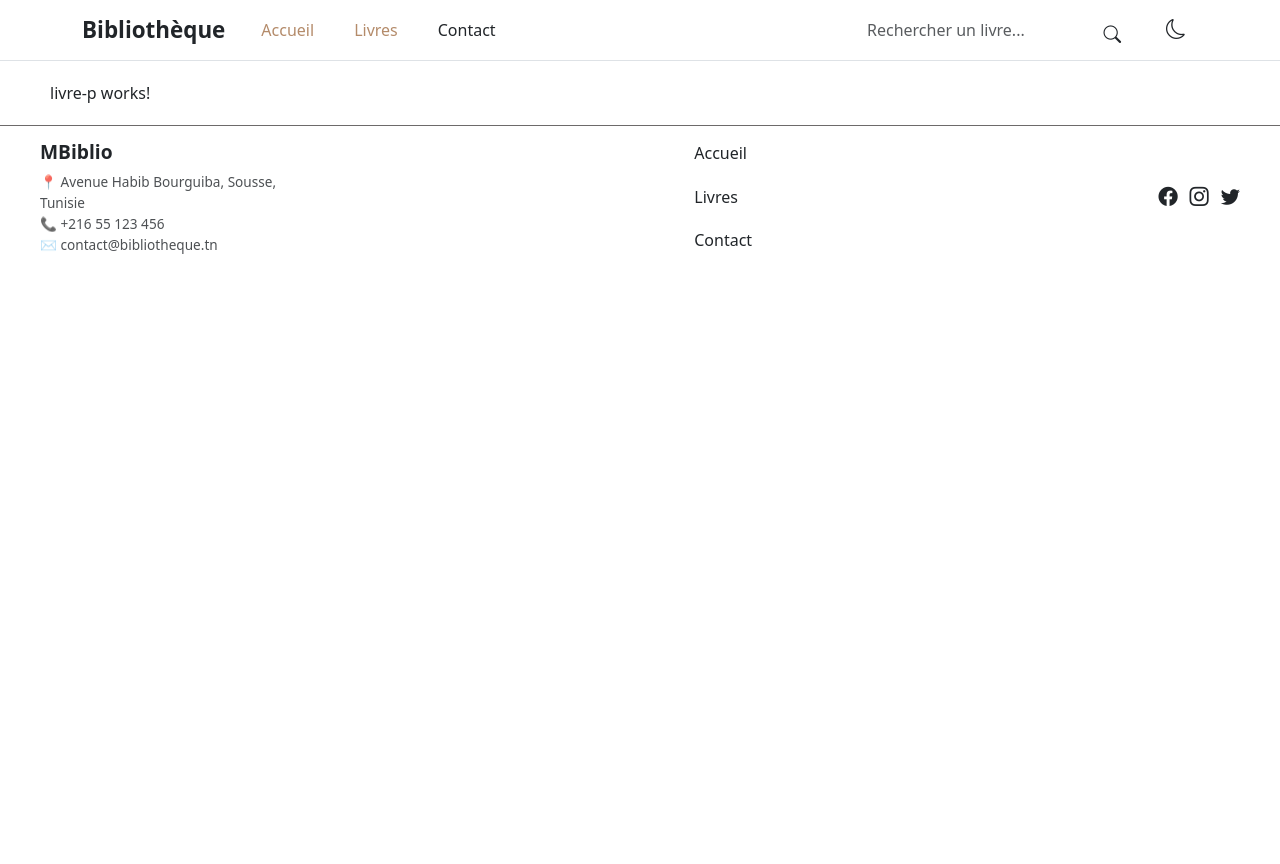
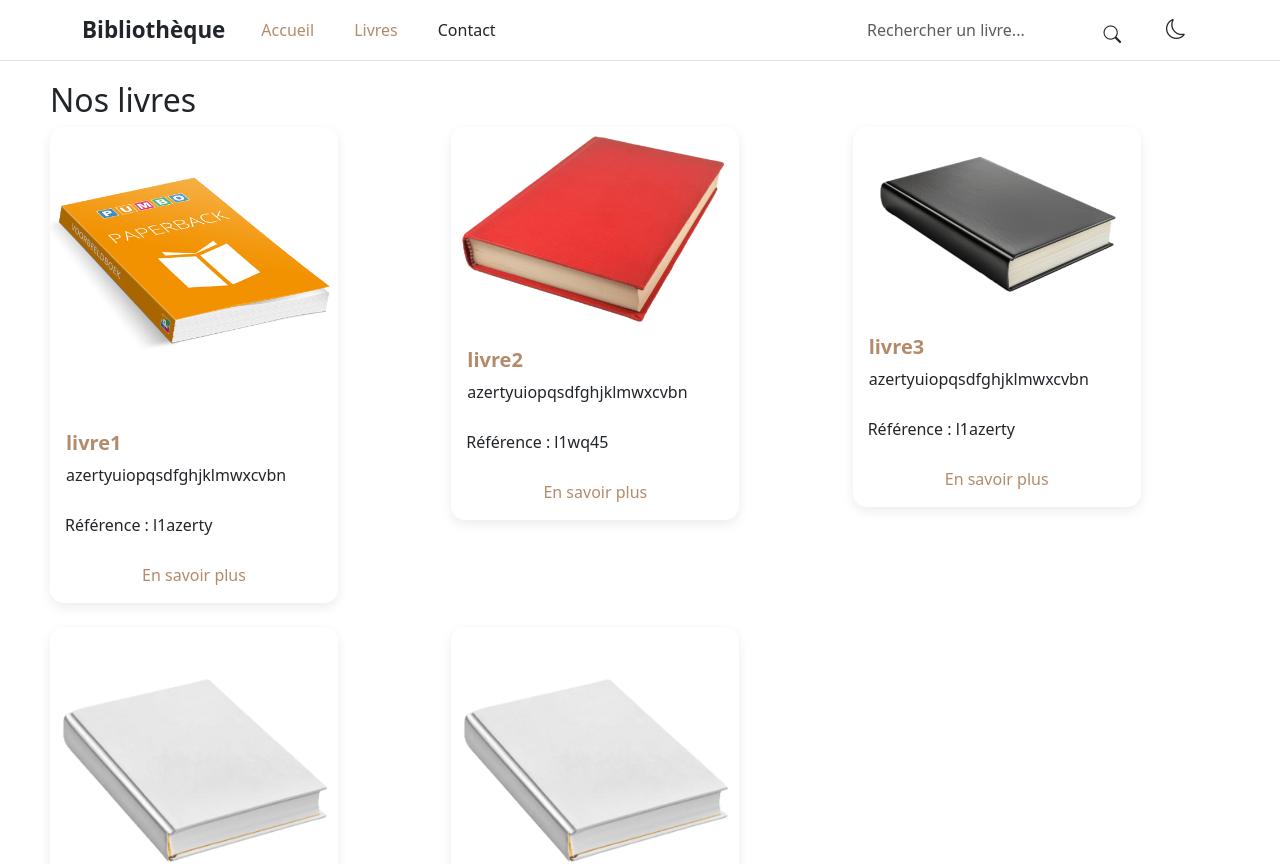
Before and after one commit to AhmedMB02/Biblio, an Angular app: page /livres in a window 1280 px wide. Shown: the top 864 px of the page. Before the commit the page ends 800 px from the top, so only its background shows below. Built offline with nearby package versions, Linux system fonts and the light colour scheme.

Commit message:
MaJ d'ajout des card dans le component livre

```diff
--- a/src/app/app.html
+++ b/src/app/app.html
@@ -1,9 +1,5 @@
 <app-header></app-header>
 <body>
-
     <router-outlet></router-outlet>
-
-
 </body>
-
-   <app-footer></app-footer>
+<app-footer></app-footer>
--- a/src/app/app.routes.ts
+++ b/src/app/app.routes.ts
@@ -6,7 +6,7 @@ import { LivreCard } from './livre-card/livre-card';
 
 export const routes: Routes = [
     {path : '',component:Home},
-    {path : 'contact',component:LivreCard},
+    {path : 'contact',component:Contact},
     {path : 'livres' , component:LivreP},
 
 ];
--- a/src/app/data/livre.data.ts
+++ b/src/app/data/livre.data.ts
@@ -1,34 +1,34 @@
 import { Livre } from "../model/livre.model";
 
-export const LIVRES : Livre[] = [
+export const BOOKS : Livre[] = [
     {
         ref : "l1azerty",
         titre : "livre1",
-        imagesrc : "public/assets/images/livre1",
+        imagesrc : "assets/images/livre1.png",
         description :"azertyuiopqsdfghjklmwxcvbn"
     },
     {
         ref : "l1wq45",
         titre : "livre2",
-        imagesrc : "public/assets/images/livre2",
+        imagesrc : "assets/images/livre2.png",
         description :"azertyuiopqsdfghjklmwxcvbn"
     },
     {
         ref : "l1azerty",
         titre : "livre3",
-        imagesrc : "public/assets/images/livre3",
+        imagesrc : "assets/images/livre3.png",
         description :"azertyuiopqsdfghjklmwxcvbn"
     },
     {
         ref : "l1azerty",
         titre : "livre4",
-        imagesrc : "public/assets/images/livre4",
+        imagesrc : "assets/images/livre4.png",
         description :"azertyuiopqsdfghjklmwxcvbn"
     },
     {
         ref : "l1azerty",
-        titre : "livre5",
-        imagesrc : "public/assets/images/livre5",
+        titre : "livre4",
+        imagesrc : "assets/images/livre4.png",
         description :"azertyuiopqsdfghjklmwxcvbn"
     },
 ];
--- a/src/app/livre-card/livre-card.html
+++ b/src/app/livre-card/livre-card.html
@@ -1,14 +1,13 @@
 <div class="card service-card" style="width: 18rem;">
-  <img src="assets/images/livre4.png" class="card-img-top" alt="...">
+  <img [src]="imagesrc" class="card-img-top" alt="livre.title">
   <div class="card-body">
-    <h5 class="card-title">Card title</h5>
-    <p class="card-text">Some quick example text to build on the card title and make up the bulk of the card’s content.</p>
+    <h5 class="card-title">{{ titre }}</h5>
+    <p class="card-text">{{ description }}</p>
   </div>
   <ul class="list-group list-group-flush">
-    <li class="list-group-item">An item</li>
-    <li class="list-group-item">A second item</li>
+    <li class="list-group-item">Référence : {{ ref }}</li>
   </ul>
-  <div class="card-body">
+  <div class="card-body text-center">
     <a href="#" class="card-link">En savoir plus</a>
   </div>
 </div>
--- a/src/app/livre-p/livre-p.html
+++ b/src/app/livre-p/livre-p.html
@@ -1 +1,12 @@
-<p>livre-p works!</p>
+<h2>Nos livres</h2>
+
+<div class="row">
+  <div class="col-md-4 mb-4" *ngFor="let livre of books">
+    <app-livre-card
+      [titre]="livre.titre"
+      [description]="livre.description"
+      [imagesrc]="livre.imagesrc"
+      [ref]="livre.ref">
+    </app-livre-card>
+  </div>
+</div>
--- a/src/app/livre-p/livre-p.ts
+++ b/src/app/livre-p/livre-p.ts
@@ -1,21 +1,23 @@
 import { Component, inject, OnInit } from '@angular/core';
 import { Livre } from '../model/livre.model';
-import { LivreService } from '../services/livre';
+import { LivreService } from '../services/livre.service';
+import { LivreCard } from "../livre-card/livre-card";
+import { BOOKS } from '../data/livre.data';
+import { CommonModule } from '@angular/common';
 
 @Component({
   selector: 'app-livre-p',
-  imports: [],
+  imports: [CommonModule, LivreCard],
+  standalone: true,
   templateUrl: './livre-p.html',
   styleUrl: './livre-p.css',
 })
 export class LivreP implements OnInit{
+ books: Livre[] = [];
+
+ constructor(private livreService: LivreService) {}
+
   ngOnInit(): void {
-  }
-
-  livres: Livre[] = [];
-  livreService! : LivreService ;
-
-  constructor(){
-
+    this.books = this.livreService.getAllBooks();
   }
 }
--- /dev/null
+++ b/src/app/services/livre.service.ts
@@ -0,0 +1,16 @@
+import { Injectable } from '@angular/core';
+import { BOOKS } from '../data/livre.data';
+import { Livre } from '../model/livre.model';
+
+@Injectable({
+  providedIn: 'root',
+})
+export class LivreService {
+
+  constructor() {}
+
+  getAllBooks(): Livre[] {
+    return BOOKS;
+  }
+
+}
```
Also changed, not shown: src/app/livre-card/livre-card.ts (+8 -1 lines), src/app/model/livre.model.ts (+0 -9 lines), src/app/services/livre.ts (deleted, +0 -33 lines).
